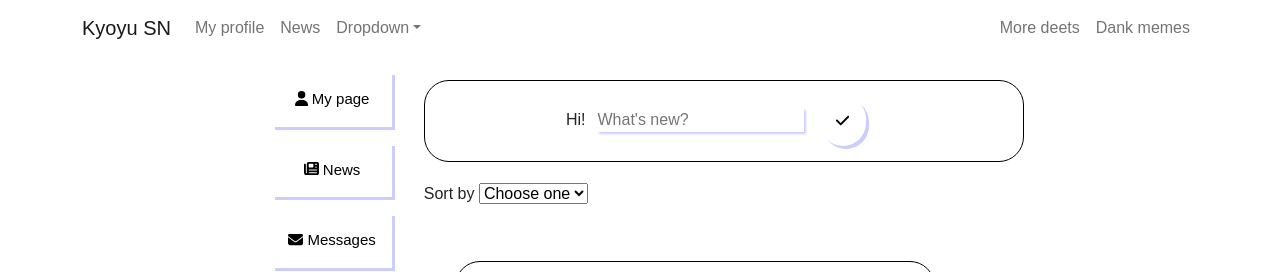
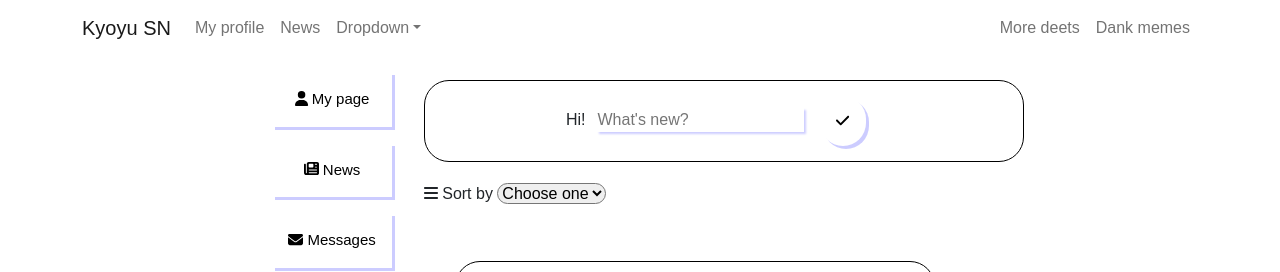
Before and after one commit to MercuryPower/react-typescript-social-network-project, a React (Create React App) app: page / in a window 1280 px wide. Shown: the top 272 px of the page. Built offline with nearby package versions, Linux system fonts and the light colour scheme.

Commit message:
sort fix

```diff
--- a/src/App.tsx
+++ b/src/App.tsx
@@ -30,9 +30,9 @@ function App() {
         setPosts(posts.filter((p) => p.id !== post?.id))
     }
 
-    const sortPosts = (sort) => {
+    const sortPosts = (sort:string) => {
         setSelectedSort(sort)
-        setPosts([...posts].sort((a, b) => a[sort].localeCompare(b[sort])))
+        setPosts([...posts].sort((a, b) => (a as any)[sort].localeCompare((b as any)[sort])))
     }
 
     return (
@@ -53,6 +53,7 @@ function App() {
                         {value:'body', title: 'description'},
                     ]}/>
                   <br/>
+                  <div>
                       {posts.length !== 0
                           ?
                           <PostList remove={removePost} posts={posts}/>
@@ -61,8 +62,7 @@ function App() {
                               <h2>There are no posts :(</h2>
                           </Flex>
                       }
-
-
+                  </div>
               </div>
           </Flex>
       </AppWrapper>
--- a/src/UI/Select/Select.tsx
+++ b/src/UI/Select/Select.tsx
@@ -1,4 +1,12 @@
 import React from 'react';
+import styled from "styled-components";
+import {faBars} from "@fortawesome/free-solid-svg-icons";
+import {FontAwesomeIcon} from "@fortawesome/react-fontawesome";
+
+
+const StyledSelect = styled.select`
+    border-radius: 25px;
+`
 
 export type SelectProps = {
     value:string;
@@ -13,18 +21,18 @@ type Option = {
 const Select = ({options, defaultValue, value, onChange}:SelectProps) => {
     return (
         <div style={{marginTop:'20px'}}>
-            Sort by {''}
-            <select
+            <FontAwesomeIcon icon={faBars} /> Sort by {''}
+            <StyledSelect
                 value={value}
                 onChange={event => onChange(event.target.value)}
             >
                 <option disabled value=''>{defaultValue}</option>
                 {options.map(option=>
                     <option key={option.value} value={option.value}>
-                        {option.title};
+                        {option.title}
                     </option>
                 )}
-            </select>
+            </StyledSelect>
         </div>
     );
 };
--- a/src/components/Post.tsx
+++ b/src/components/Post.tsx
@@ -5,7 +5,6 @@ import Button from "../UI/Button/Button";
 import styled from "styled-components";
 import {FontAwesomeIcon} from "@fortawesome/react-fontawesome";
 import {faTrashCan} from "@fortawesome/free-solid-svg-icons";
-import ModalWindow from "../UI/Modal/ModalWindow";
 
 const StyledPost = styled.div`
     padding:1rem;
```
Lines whose indentation alone changed are shown as unchanged.
